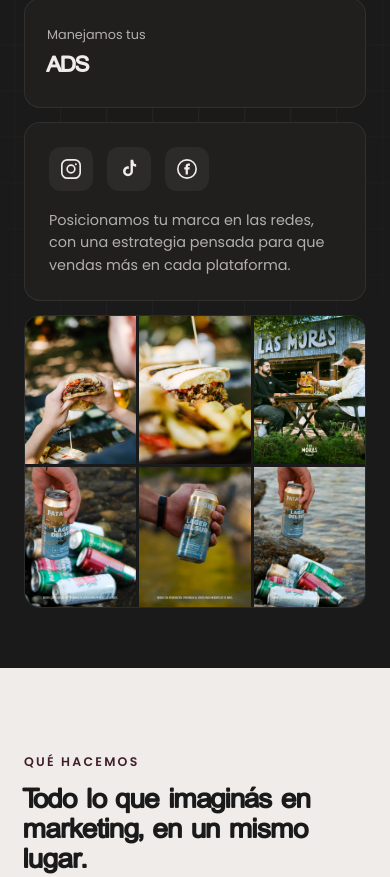
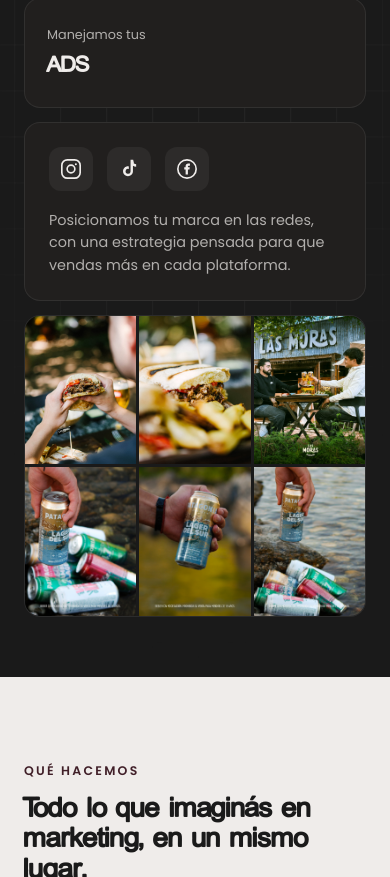
Before and after one commit to Pulso-Marketing/Pulso-Marketing, a plain HTML site: page index.html in a window 390 px wide. Shown: the part 2641-3518 px from the top of the page. Drawn offline with Linux system fonts and the light colour scheme; a web font is replaced by a local one.

Commit message:
Fix collage image cropping on mobile and correct alt text
Co-Authored-By: Claude Sonnet 5 <noreply@anthropic.com>

```diff
--- a/css/style.css
+++ b/css/style.css
@@ -534,10 +534,12 @@ header.scrolled {
   background: var(--black);
 }
 .bento-collage img {
-  width: 100%; height: 100%;
-  min-height: 110px;
+  width: 100%;
+  aspect-ratio: 3 / 4;
   object-fit: cover;
 }
+.bento-collage img:nth-child(2) { object-position: center 25%; }
+.bento-collage img:nth-child(3) { object-position: 35% 15%; }
 .collage-placeholder {
   width: 100%; height: 100%;
   min-height: 120px;
--- a/index.html
+++ b/index.html
@@ -106,9 +106,9 @@
           <img src="assets/img/showcase-lasmoras-1.jpg" alt="Las Moras Resto Bar" class="active">
           <img src="assets/img/showcase-lasmoras-2.jpg" alt="Las Moras Resto Bar">
           <img src="assets/img/showcase-lasmoras-3.jpg" alt="Las Moras Resto Bar">
-          <img src="assets/img/showcase-rupi-1.jpg" alt="RUPI">
-          <img src="assets/img/showcase-rupi-2.jpg" alt="RUPI">
-          <img src="assets/img/showcase-applemart-1.jpg" alt="Apple Mart">
+          <img src="assets/img/showcase-rupi-1.jpg" alt="Patagonia">
+          <img src="assets/img/showcase-rupi-2.jpg" alt="Patagonia">
+          <img src="assets/img/showcase-applemart-1.jpg" alt="Patagonia">
         </div>
 
         <div class="bento-cell bento-stat">
@@ -144,9 +144,9 @@
           <img src="assets/img/showcase-lasmoras-1.jpg" alt="Las Moras Resto Bar">
           <img src="assets/img/showcase-lasmoras-2.jpg" alt="Las Moras Resto Bar">
           <img src="assets/img/showcase-lasmoras-3.jpg" alt="Las Moras Resto Bar">
-          <img src="assets/img/showcase-rupi-1.jpg" alt="RUPI">
-          <img src="assets/img/showcase-rupi-2.jpg" alt="RUPI">
-          <img src="assets/img/showcase-applemart-1.jpg" alt="Apple Mart">
+          <img src="assets/img/showcase-rupi-1.jpg" alt="Patagonia">
+          <img src="assets/img/showcase-rupi-2.jpg" alt="Patagonia">
+          <img src="assets/img/showcase-applemart-1.jpg" alt="Patagonia">
         </div>
       </div>
     </div>
```
